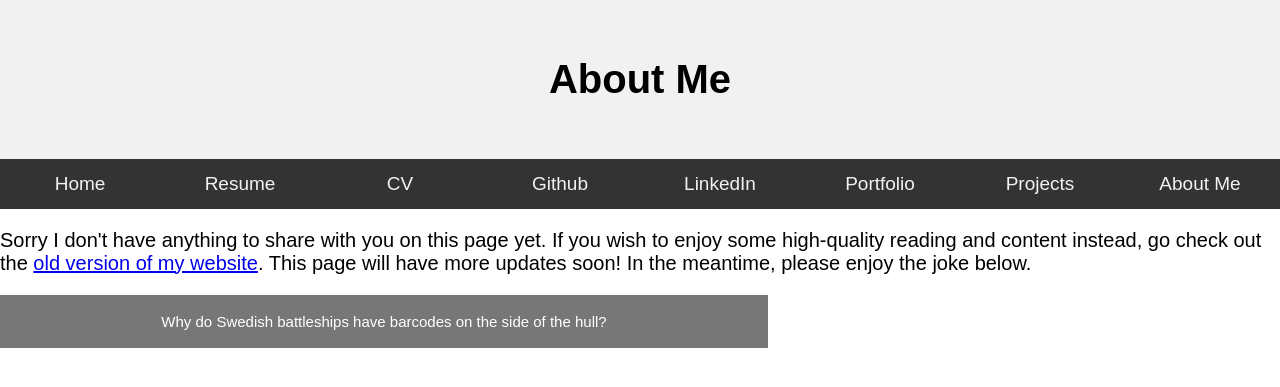
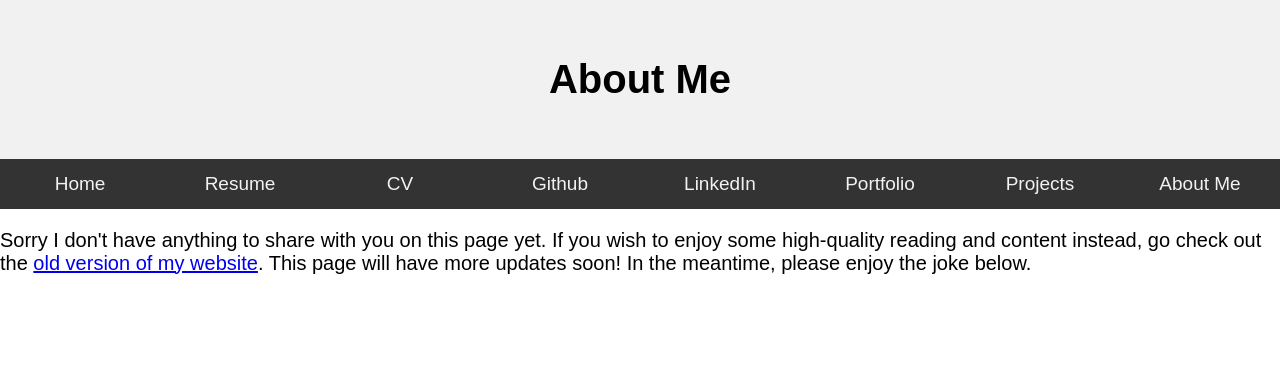
Before and after one commit to k-brew/personal-site, a Jekyll site: the page built from files/about-me.html, in a window 1280 px wide. Shown: the top 387 px of the page. Built offline with Jekyll 4.4.1, drawn with Linux system fonts in a browser that asks for light colours.

Commit message:
Update about-me.html

```diff
--- a/files/about-me.html
+++ b/files/about-me.html
@@ -37,10 +37,7 @@
 
 <p>Sorry I don&apos;t have anything to share with you on this page yet. If you wish to enjoy some high-quality reading and content instead, go check out the <a href="https://kyle-brewster.blogspot.com/">old version of my website</a>. This page will have more updates soon! In the meantime, please enjoy the joke below.&nbsp;</p>
 
-<button type="button" class="collapsible">Why do Swedish battleships have barcodes on the side of the hull?</button>
-<div class="content">
-  <p>So that when they return to port to dock, they can Scandinavian (<i>scan-the-navy-in</i>).</p>
-</div>
+
 
 <script>
 var coll = document.getElementsByClassName("collapsible");
```
